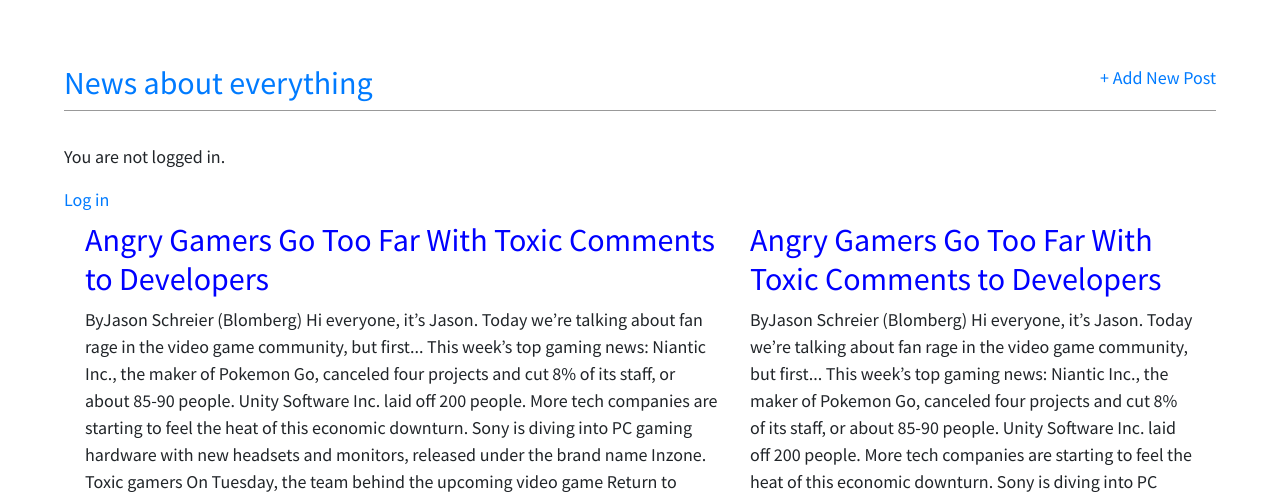
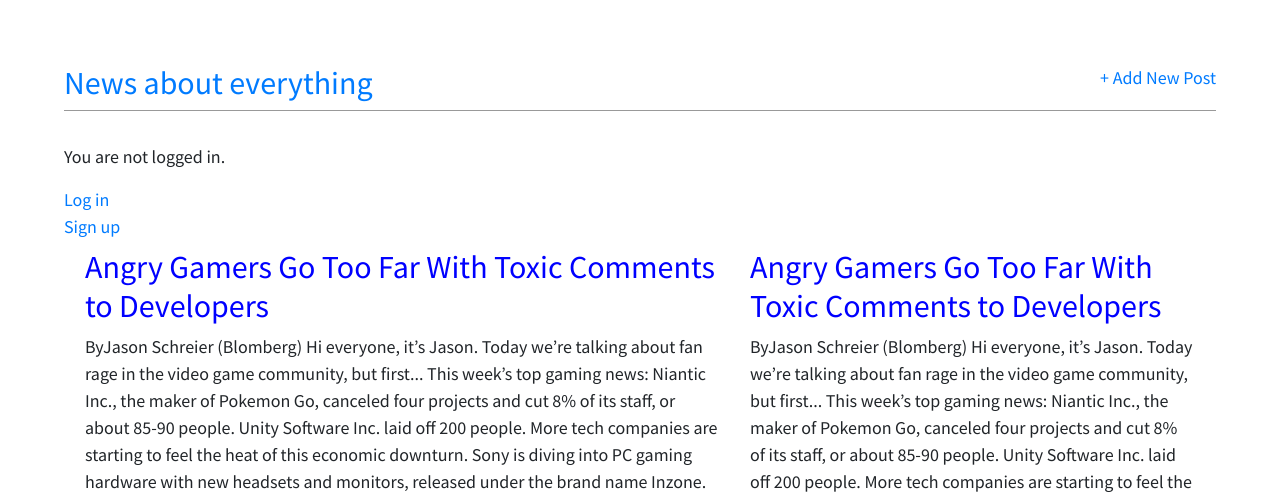
Before and after one commit to AlexNykoliak/BlogApp_Django, a Django app: page / in a window 1280 px wide. Shown: the top 492 px of the page. Run offline with Django 4.2, Linux system fonts and the light colour scheme; data comes from the database, SQL or seed files in the repository.

Commit message:
Added a signup on main page

```diff
--- a/templates/base.html
+++ b/templates/base.html
@@ -29,7 +29,8 @@ rel="stylesheet">
         <p align="right"><a href="{% url 'logout' %}">Log out</a></p>
       {% else %}
         <p>You are not logged in.</p>
-        <a href="{% url 'login' %}">Log in</a>
+        <a href="{% url 'login' %}">Log in</a><br/>
+        <a href="{% url 'signup' %}">Sign up</a>
       {% endif %}
     {% block content %}
     {% endblock content%}
```
